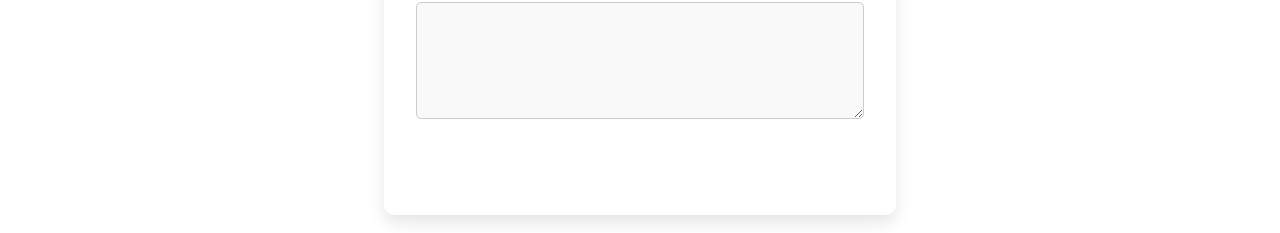
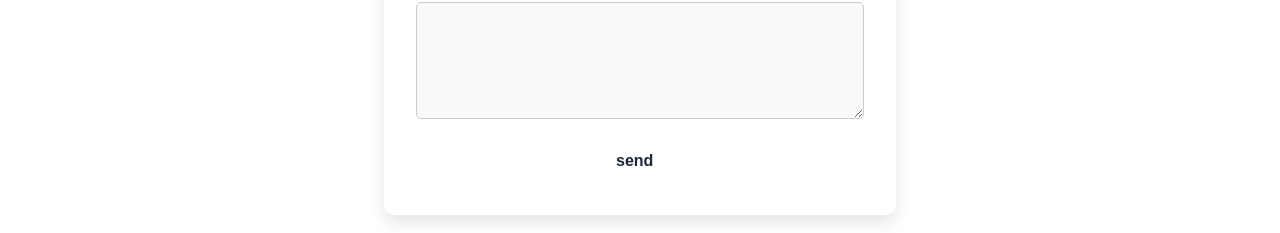
Before and after one commit to Davidcdv/Profile, a React (Vite) app: page / in a window 1280 px wide. Shown: the part 2261-2494 px from the top of the page. Built offline with nearby package versions, Linux system fonts and the light colour scheme.

Commit message:
Description of the changes

```diff
--- a/src/components/Contact.css
+++ b/src/components/Contact.css
@@ -202,6 +202,15 @@ button:hover {
   font-size: 2rem;
   margin-bottom: 1rem; }
 
+
+
+
+
+  .button1 {
+  color: #1e293b;
+   padding-left: 200px;
+
+  }
 @media (min-width: 768px) {
   .contact-me {
     font-size: 2.5rem; /* Larger text on bigger screens */
--- a/src/components/Contact.jsx
+++ b/src/components/Contact.jsx
@@ -125,7 +125,7 @@ const { theme } = useTheme();
                 value={message}
                 onChange={(event) => setMessage(event.target.value)}
               ></textarea>
-              <button type="submit">send</button>
+              <button className="button1" type="submit">send</button>
             </form>
           </div>
 
```
